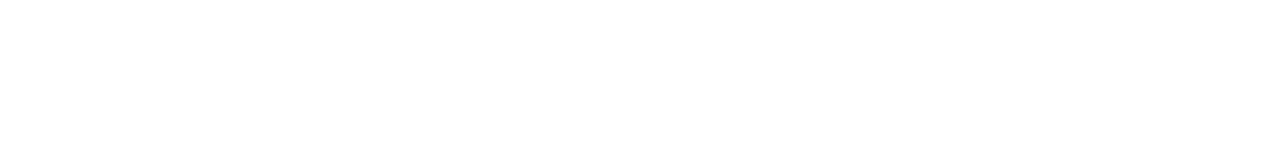
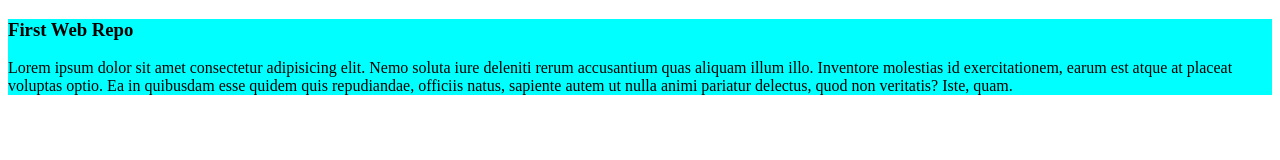
Before and after one commit to mdruman079/first-web-repo, a plain HTML site: page index.html in a window 1280 px wide. Drawn offline with Linux system fonts and the light colour scheme.

Commit message:
added 2nd commit

```diff
--- a/index.html
+++ b/index.html
@@ -3,9 +3,19 @@
 <head>
     <meta charset="UTF-8">
     <meta name="viewport" content="width=device-width, initial-scale=1.0">
-    <title>Document</title>
+    <title>first web repo</title>
+    <style>
+        div{
+            background-color: aqua;
+        }
+    </style>
 </head>
 <body>
-
+    <div>
+        <h3>
+            First Web Repo
+        </h3>
+        <p>Lorem ipsum dolor sit amet consectetur adipisicing elit. Nemo soluta iure deleniti rerum accusantium quas aliquam illum illo. Inventore molestias id exercitationem, earum est atque at placeat voluptas optio. Ea in quibusdam esse quidem quis repudiandae, officiis natus, sapiente autem ut nulla animi pariatur delectus, quod non veritatis? Iste, quam.</p>
+    </div>
 </body>
 </html>
```
